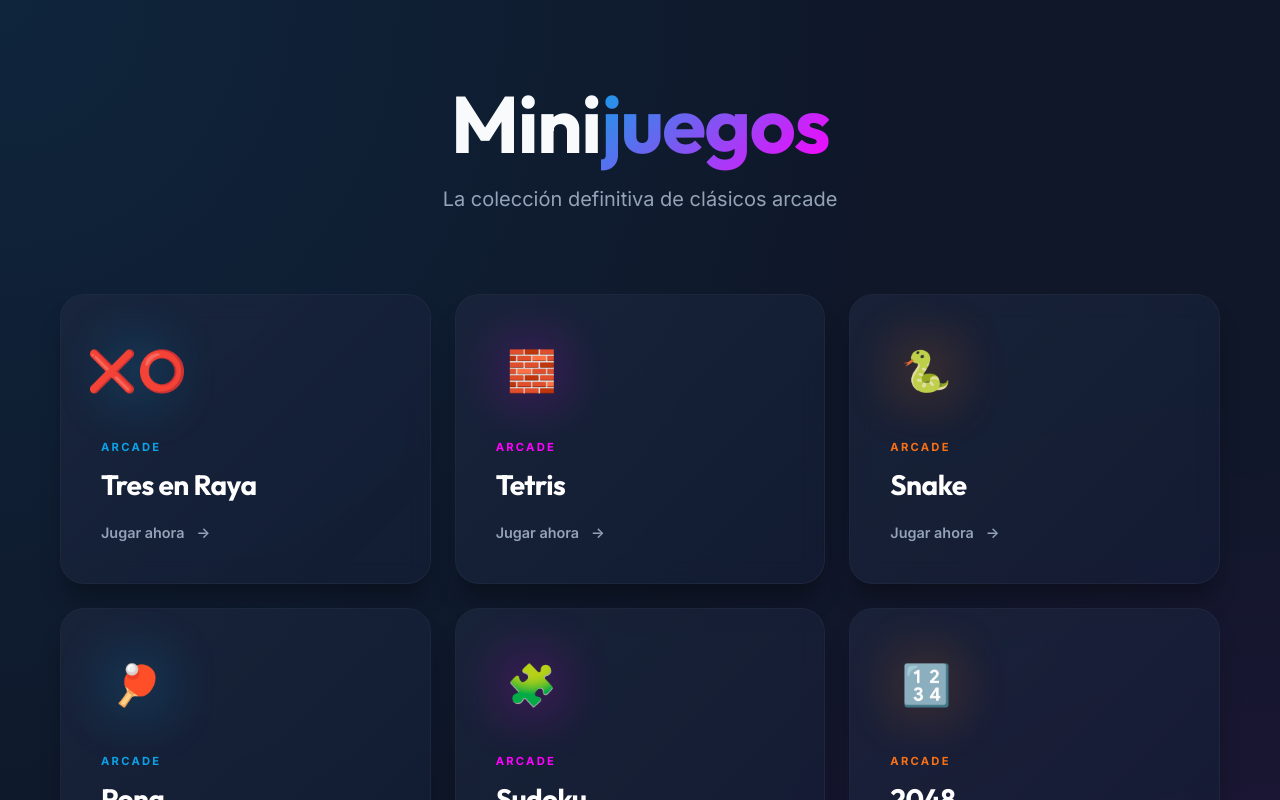
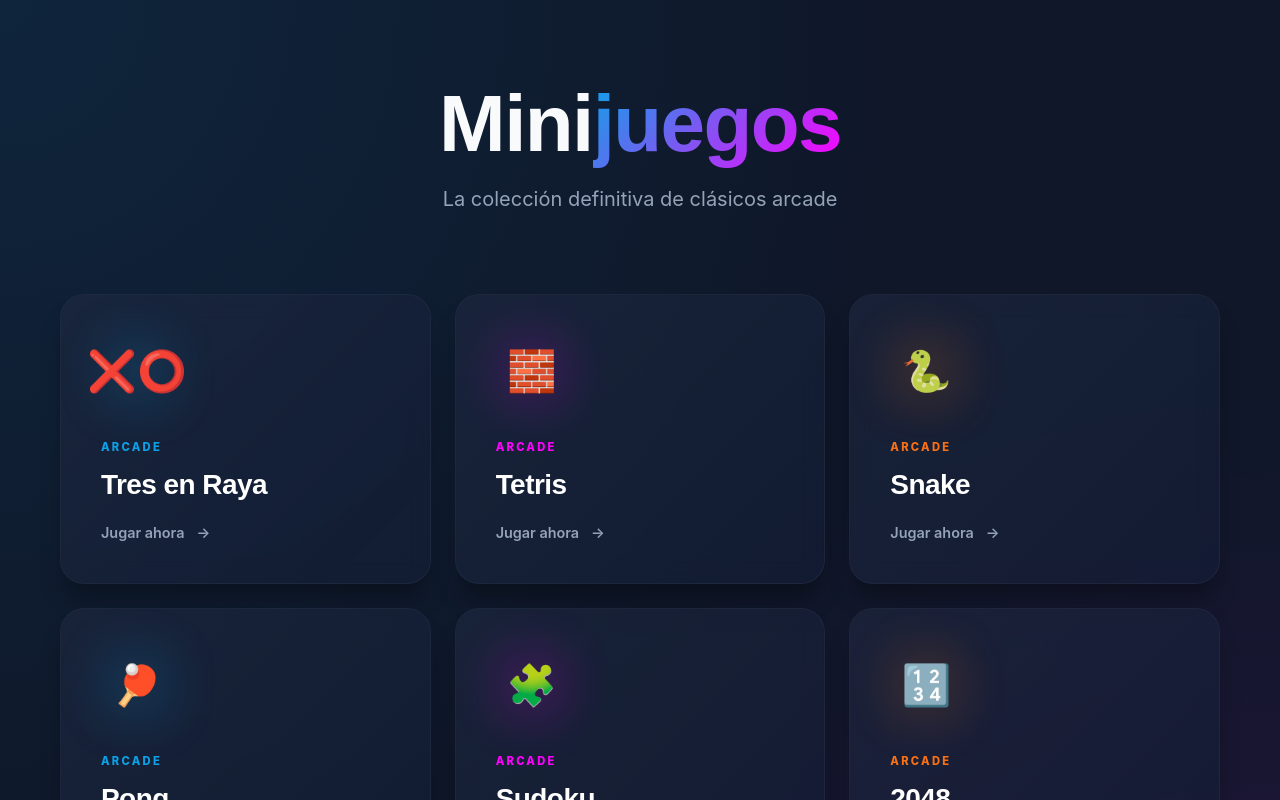
Before and after one commit to sebasmedina267/Minijuegos, an Angular app: page / in a window 1280 px wide. Shown: the top 800 px of the page. Built offline with nearby package versions, Linux system fonts and the light colour scheme.

Commit message:
fix: automatized deploy fix

```diff
--- a/src/styles.css
+++ b/src/styles.css
@@ -1,4 +1,4 @@
-@import url('https://fonts.googleapis.com/css2?family=Inter:wght@400;500;600;700&family=Outfit:wght@400;600;700&display=swap');
+
 
 :root {
   /* Color Palette - Modern & Premium */
```
